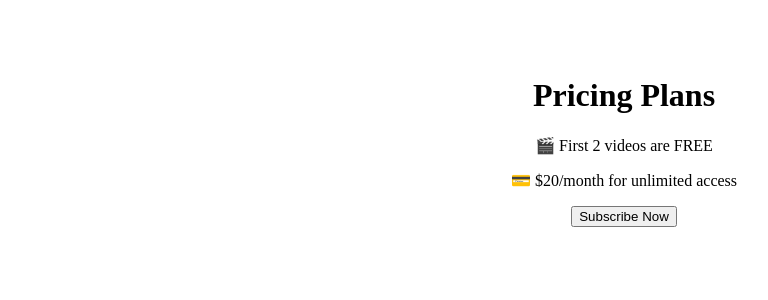
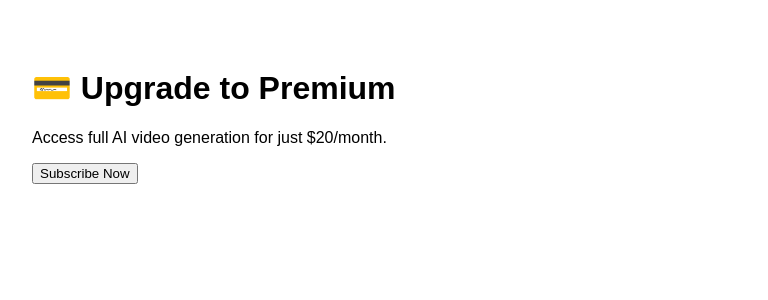
Before and after one commit to hackerh5041/viba-ai, a Next.js app: page /pricing in a window 1280 px wide. Shown: the top 300 px of the page, without its empty margins (16-784 px from the left). Built offline with nearby package versions, Linux system fonts and the light colour scheme.

Commit message:
Update pricing.js

```diff
--- a/pages/pricing.js
+++ b/pages/pricing.js
@@ -1,10 +1,9 @@
 export default function Pricing() {
   return (
-    <div style={{ padding: '3rem', textAlign: 'center' }}>
-      <h1>Pricing Plans</h1>
-      <p>🎬 First 2 videos are FREE</p>
-      <p>💳 $20/month for unlimited access</p>
-      <button>Subscribe Now</button>
+    <div style={{ padding: 40, fontFamily: 'sans-serif' }}>
+      <h1>💳 Upgrade to Premium</h1>
+      <p>Access full AI video generation for just $20/month.</p>
+      <button onClick={() => alert('Stripe payment coming soon!')}>Subscribe Now</button>
     </div>
   );
 }
```
